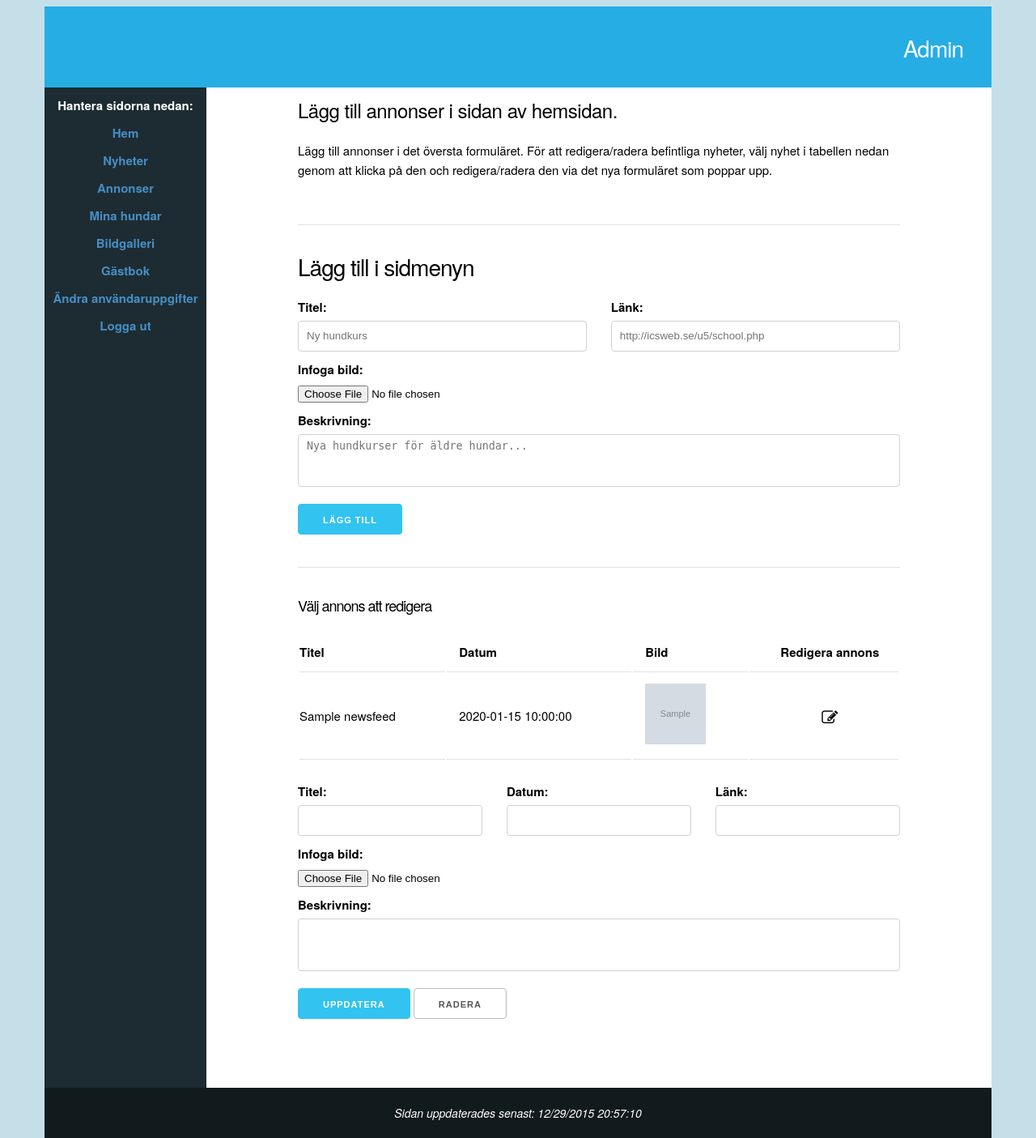
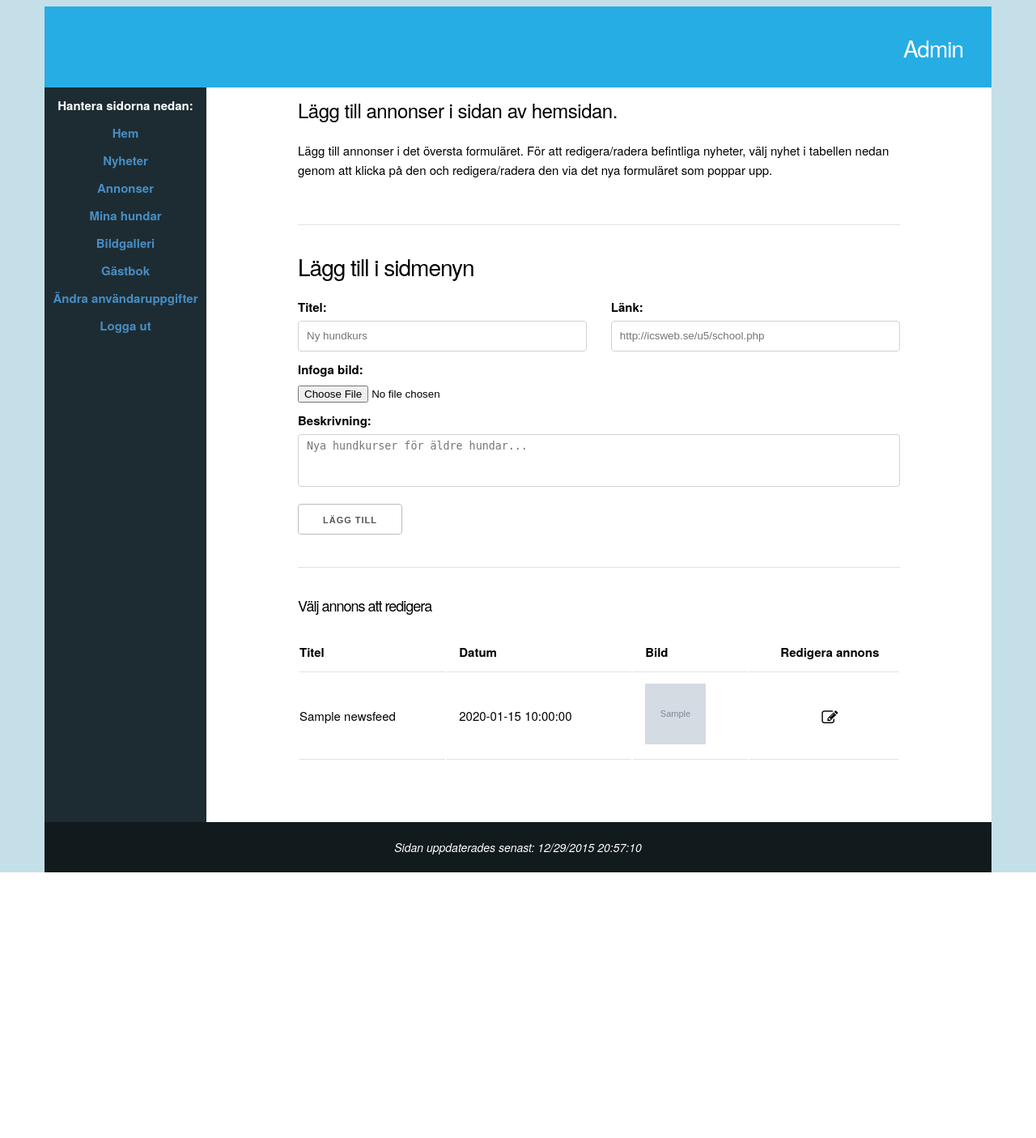
Before and after one commit to erdalbej/OperationDoge, a PHP site: page /admin-sidebar.php in a window 1280 px wide. Shown: the whole page at 81% size. After the commit the page ends 1077 px from the top, so only its background shows below. Run offline with PHP 8.4, Linux system fonts and the light colour scheme; tables that the repository leaves empty hold one stand-in row (values such as "Sample post"); grey boxes marked "Sample" are stand-in pictures; some libraries are stand-ins or nearby versions.

Commit message:
sidebar admin fix

```diff
--- a/U5/admin-sidebar.php
+++ b/U5/admin-sidebar.php
@@ -249,7 +249,7 @@ if(isset($_POST['delete_newsfeed'])){
 			</div>
 			<div class="row">
 				<div class="six columns">
-					<input value="Lägg till" name="submit_newsfeed" class="button-primary" type="submit">
+					<input value="Lägg till" name="submit_newsfeed" type="submit">
 				</div>
 				<div class="six columns">
 
@@ -311,7 +311,7 @@ if(isset($_POST['delete_newsfeed'])){
 
 			</div>
 		</div>
-		<form enctype="multipart/form-data" action="" method="post">
+		<form hidden enctype="multipart/form-data" action="" method="post">
 			<div class="row">
 				<div class="four columns">
 					<label for="alter_news_title">Titel:</label>
@@ -339,15 +339,9 @@ if(isset($_POST['delete_newsfeed'])){
 					<textarea name="alter_news_text" id="newsFeedDescription" class="u-full-width"></textarea>
 				</div>
 			</div>
-			<div class="row">
-				<div class="six columns">
-					<input value="Uppdatera" name="update_newsfeed" class="button-primary" type="submit">
+					<input value="Uppdatera" name="update_newsfeed" type="submit">
 					<input value="Radera" name="delete_newsfeed" type="submit">
-				</div>
-				<div class="six columns">
 
-				</div>
-			</div>
 		</form>
 	</div>
 <script src="js/admin-sidebar.js"></script>
--- a/U5/js/admin-sidebar.js
+++ b/U5/js/admin-sidebar.js
@@ -8,14 +8,12 @@ $(document).ready(function(){
 		data.newsFeedCreatedAt = $(parent).children().eq(1).text();
 		data.newsFeedDescription = $(parent).children().eq(2).text();
 		data.newsFeedLink = $(parent).children().eq(3).text();
-		data.newsFeedImagePath = $(parent).children().eq(4).text();
 
 
 		$("#newsFeedTitle").val(data.newsFeedTitle);
 		$("#newsFeedCreatedAt").val(data.newsFeedCreatedAt);
 		$("#newsFeedDescription").val(data.newsFeedDescription);
 		$("#newsFeedLink").val(data.newsFeedLink);
-		$("#newsFeedImagePath").val(data.newsFeedImagePath);
 
 		$('html, body').animate({ scrollTop: $(document).height() }, 500);
 		$('form').show(300);
```
